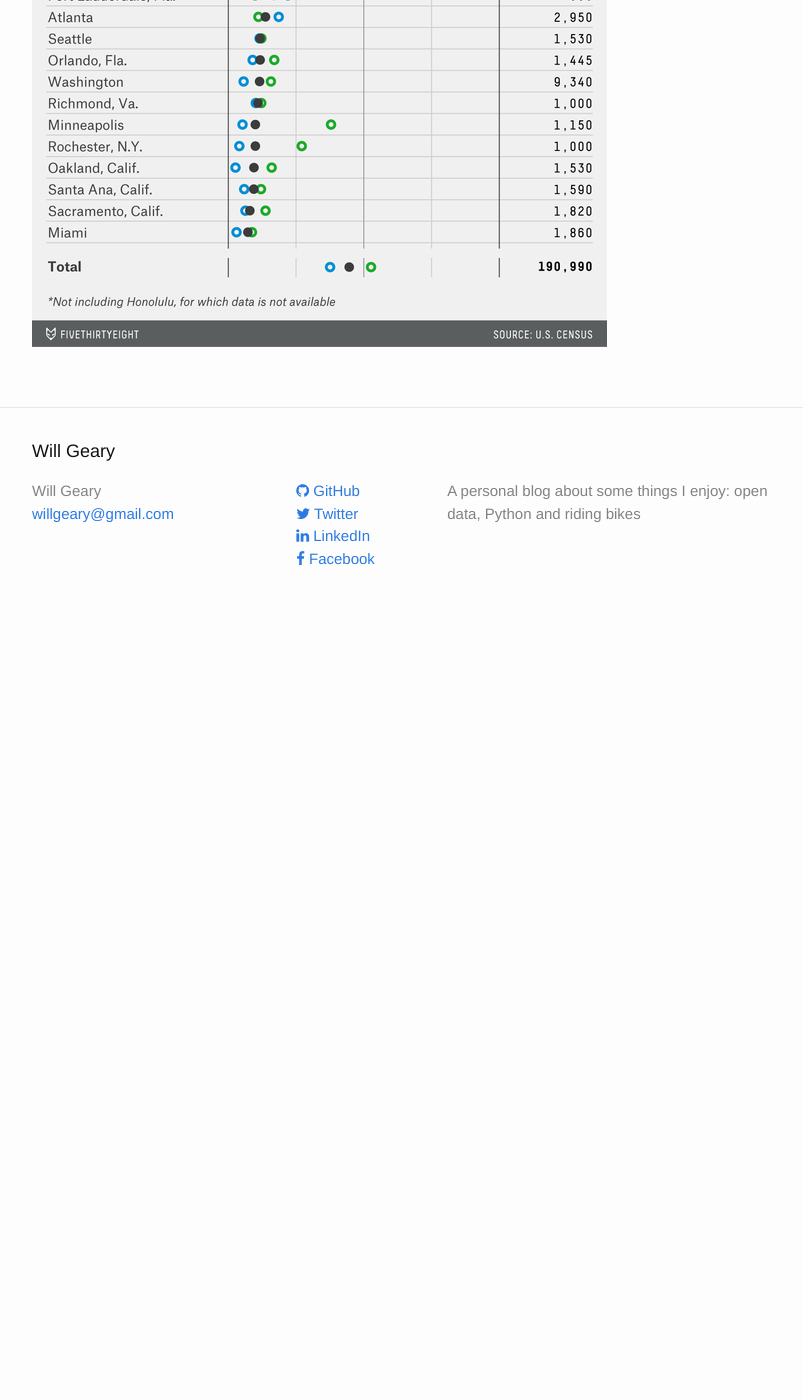
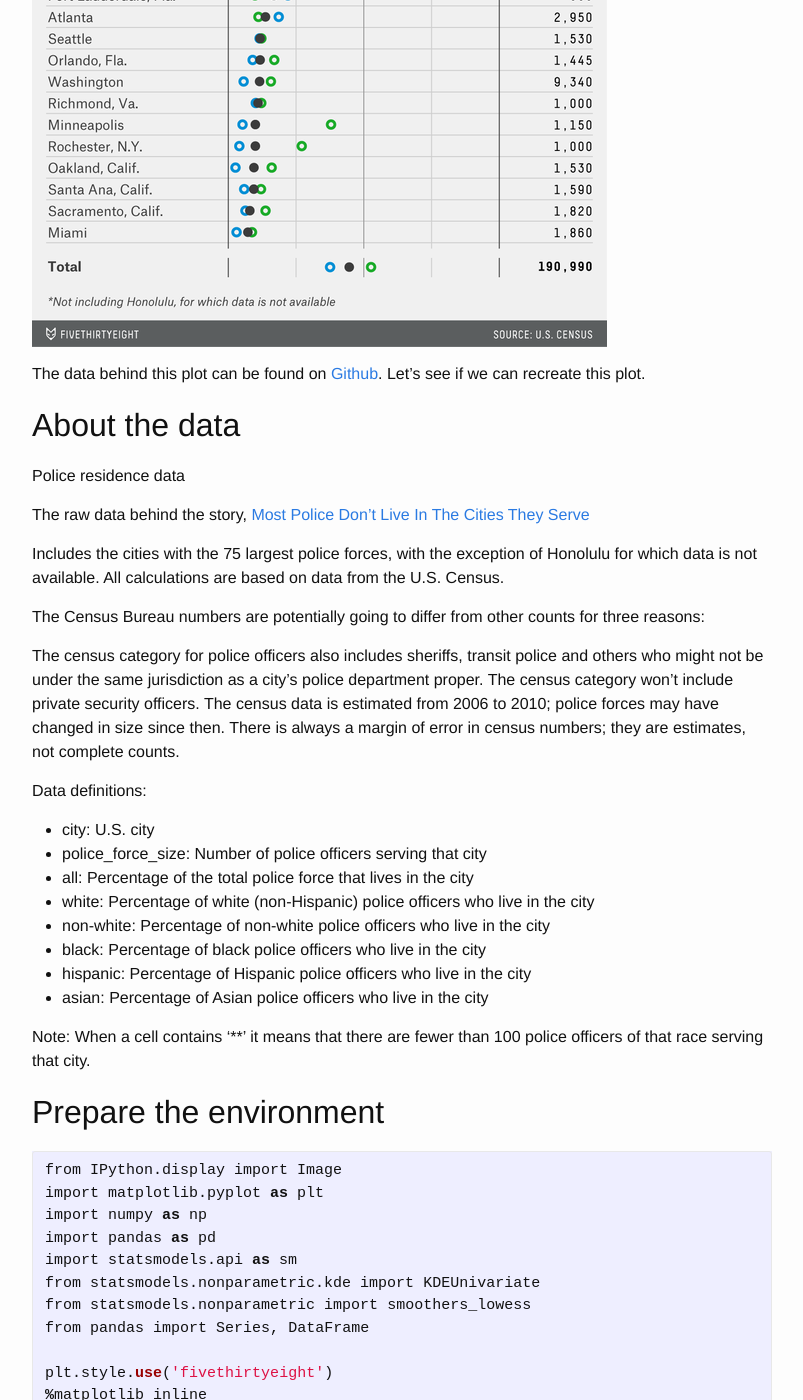
Before and after one commit to willgeary/willgeary.github.io, a Jekyll site: the page built from _posts/2016-05-24-do-police-officers-live-in-their-own-cities.markdown, in a window 1280 px wide and 1400 px high, scrolled down 2375 px. Shown: the whole window, without its empty margins (238-1041 px from the left). Built offline with Jekyll 4.4.1, drawn with Linux system fonts in a browser that asks for light colours; nearby versions of some CDN libraries; before the commit the page ends 3005 px from its top, so only the background shows below that; some of the changed text lies outside the part shown.

Commit message:
save my work

````diff
--- a/_posts/2016-05-24-do-police-officers-live-in-their-own-cities.markdown
+++ b/_posts/2016-05-24-do-police-officers-live-in-their-own-cities.markdown
@@ -19,3 +19,100 @@
 Silver visualizes this metric by ethnicity for each city in the census in the below figure. I think this is a very effective visualization because it answers several important questions in one clear, aesthetically-appealing, self-explantory scatter plot.
 
 ![fig]({{ site.url }}/assets/2016-05-24-fig1.png)
+
+The data behind this plot can be found on [Github](https://github.com/fivethirtyeight/data/tree/master/police-locals). Let's see if we can recreate this plot.
+
+## About the data
+
+Police residence data
+
+The raw data behind the story, [Most Police Don’t Live In The Cities They Serve](http://fivethirtyeight.com/datalab/most-police-dont-live-in-the-cities-they-serve/)
+
+Includes the cities with the 75 largest police forces, with the exception of Honolulu for which data is not available. All calculations are based on data from the U.S. Census.
+
+The Census Bureau numbers are potentially going to differ from other counts for three reasons:
+
+The census category for police officers also includes sheriffs, transit police and others who might not be under the same jurisdiction as a city’s police department proper. The census category won’t include private security officers.
+The census data is estimated from 2006 to 2010; police forces may have changed in size since then.
+There is always a margin of error in census numbers; they are estimates, not complete counts.
+
+Data definitions:
+
+* city:               U.S. city
+* police_force_size:  Number of police officers serving that city
+* all:              Percentage of the total police force that lives in the city
+* white:              Percentage of white (non-Hispanic) police officers who live in the city
+* non-white:          Percentage of non-white police officers who live in the city
+* black:              Percentage of black police officers who live in the city
+* hispanic:         Percentage of Hispanic police officers who live in the city
+* asian:              Percentage of Asian police officers who live in the city
+
+Note: When a cell contains '**' it means that there are fewer than 100 police officers of that race serving that city.
+
+## Prepare the environment
+
+```python
+from IPython.display import Image
+import matplotlib.pyplot as plt
+import numpy as np
+import pandas as pd
+import statsmodels.api as sm
+from statsmodels.nonparametric.kde import KDEUnivariate
+from statsmodels.nonparametric import smoothers_lowess
+from pandas import Series, DataFrame
+
+plt.style.use('fivethirtyeight')
+%matplotlib inline
+```
+
+## Load in the data
+
+```python
+url = "https://raw.githubusercontent.com/fivethirtyeight/data/master/police-locals/police-locals.csv"
+df = pd.read_csv(url)
+df.head()
+```
+![fig]({{ site.url }}/assets/2016-05-24-fig2.png)
+
+## Visualize the data
+
+```python
+# Create figure using matplotlib
+fig, ax = plt.subplots(figsize=(10, 25))
+
+# Set the title
+ax.set_title("Percentage of Police Officers that Live in the City",fontsize=14,y=1.03)
+# Set the axes labels
+ax.set_xlabel("Percentage",fontsize=12)
+ax.set_ylabel("City",fontsize=12)
+# Make the grid lighter
+ax.grid(True,linestyle='-',color='0.9')
+# Set the axes limits
+ax.set_ylim([-1,len(df['city'])])
+ax.set_xlim(0,1)
+# Set y axis ticks to be the sorted list of cities
+plt.yticks(range(len(df['city'])), df['city'])
+# Set x axis labels on both bottom and top
+ax.tick_params(labelbottom='on',labeltop='on')
+# Set alpha so the scatter dots are a bit faded
+alpha=0.7
+
+# Plot the 'Total' data
+total = ax.scatter(df['all'], range(len(df['all'])), color='black', marker='o', alpha=alpha)
+
+# Plot the 'White' data
+white = ax.scatter(df['white'], range(len(df['white'])), marker='o', alpha=alpha)
+
+# Plot the 'Nonwhite' data
+nonwhite = ax.scatter(df['non-white'], range(len(df['non-white'])), color='green', marker='o', alpha=alpha)
+
+# Create legend
+plt.legend([total, white, nonwhite], ['TOTAL', 'WHITE', 'NONWHITE'],
+          bbox_to_anchor=(0., 1.02, 1., .102), loc=3, mode="expand", ncol=3,
+           borderaxespad=-0.1, fontsize=10)
+
+fig.tight_layout()
+
+# Save figure
+fig.savefig('police.png', dpi=600)
+```
````
Also changed, not shown: assets/2016-05-24-fig2.png (added).
